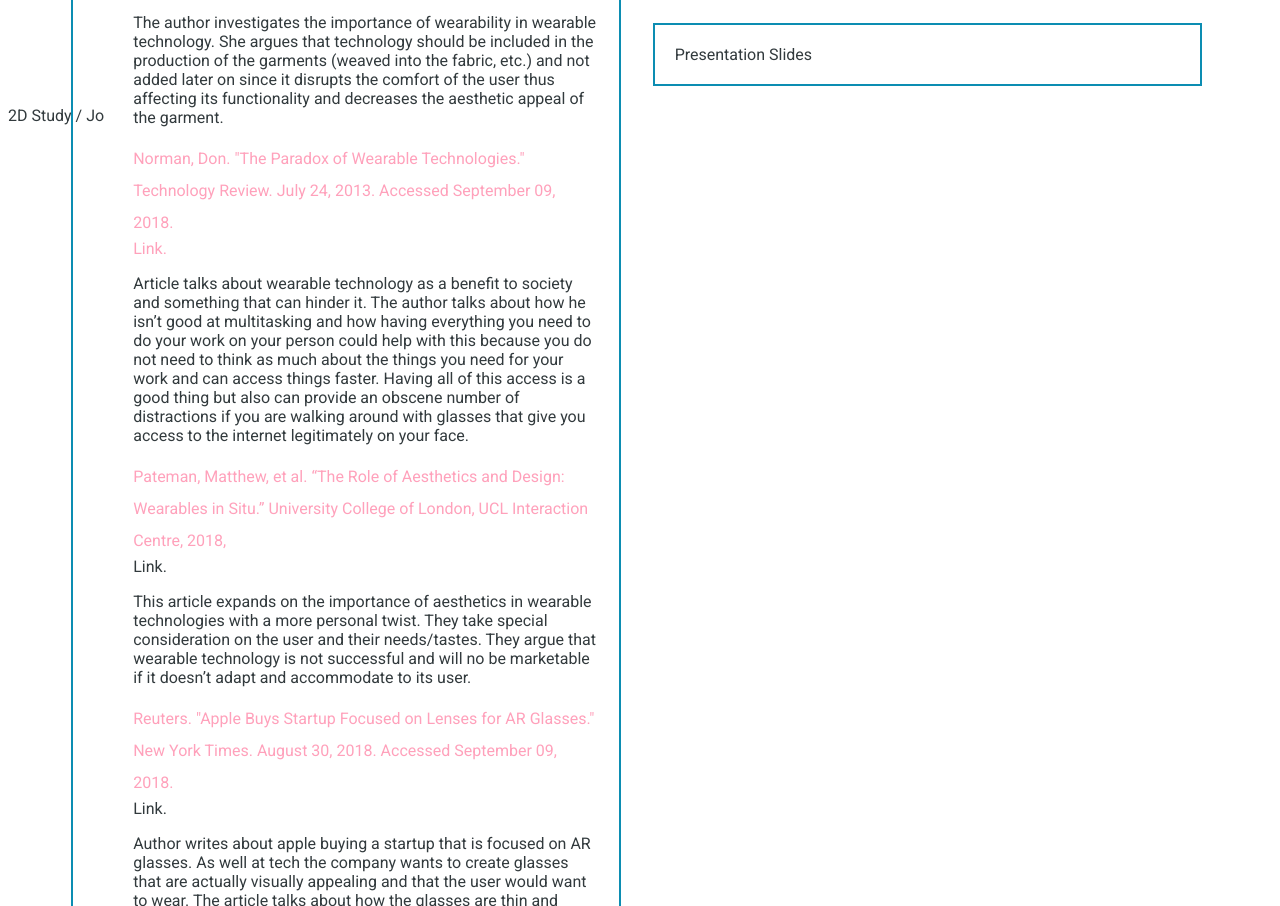
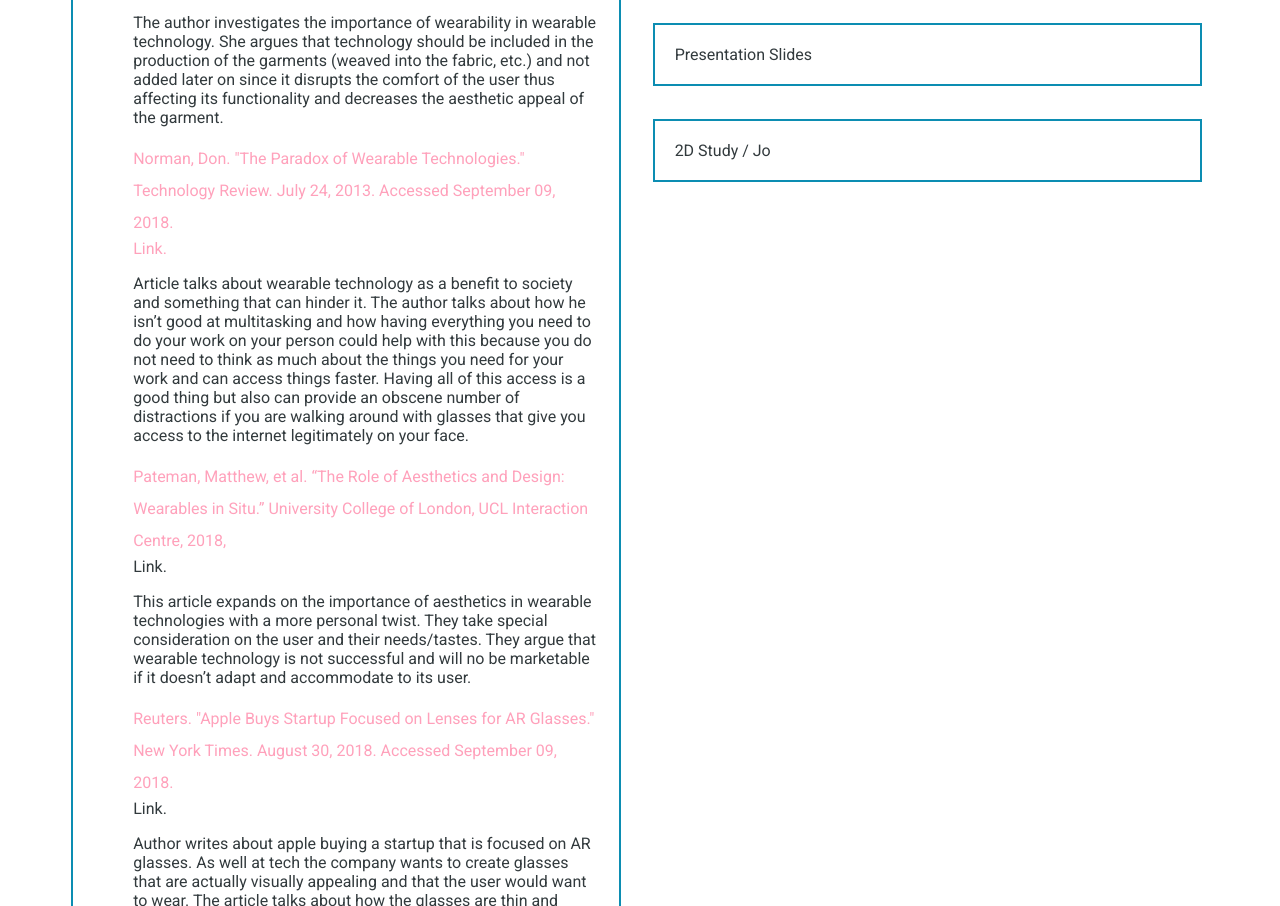
Before and after one commit to jbiscailuz/Core_Lab_Systems, a plain HTML site: page docs/ideas_in_form/index.html in a window 1280 px wide. Shown: the part 1022-1928 px from the top of the page. Drawn offline with nearby package versions, Linux system fonts and the light colour scheme.

Commit message:
update to add 2d study

```diff
--- a/docs/ideas_in_form/main.js
+++ b/docs/ideas_in_form/main.js
@@ -25,4 +25,5 @@ $( function() {
       $( "#draggable3" ).draggable();
       $( "#draggable4" ).draggable();
       $( "#draggable5" ).draggable();
+      $( "#draggable6" ).draggable();
   } );
--- a/docs/ideas_in_form/styles.css
+++ b/docs/ideas_in_form/styles.css
@@ -125,6 +125,17 @@ img {
   border: 2px solid #0c8db2;
 }
 
+.Study2D {
+  height:90%;
+  width: 40%;
+  padding: 20px;
+  /* margin: auto; */
+  margin-left: 51%;
+  margin-top: 33px;
+  margin-bottom: 20px;
+  border: 2px solid #0c8db2;
+}
+
 
 .ConceptMap {
   height: 20%;
```
